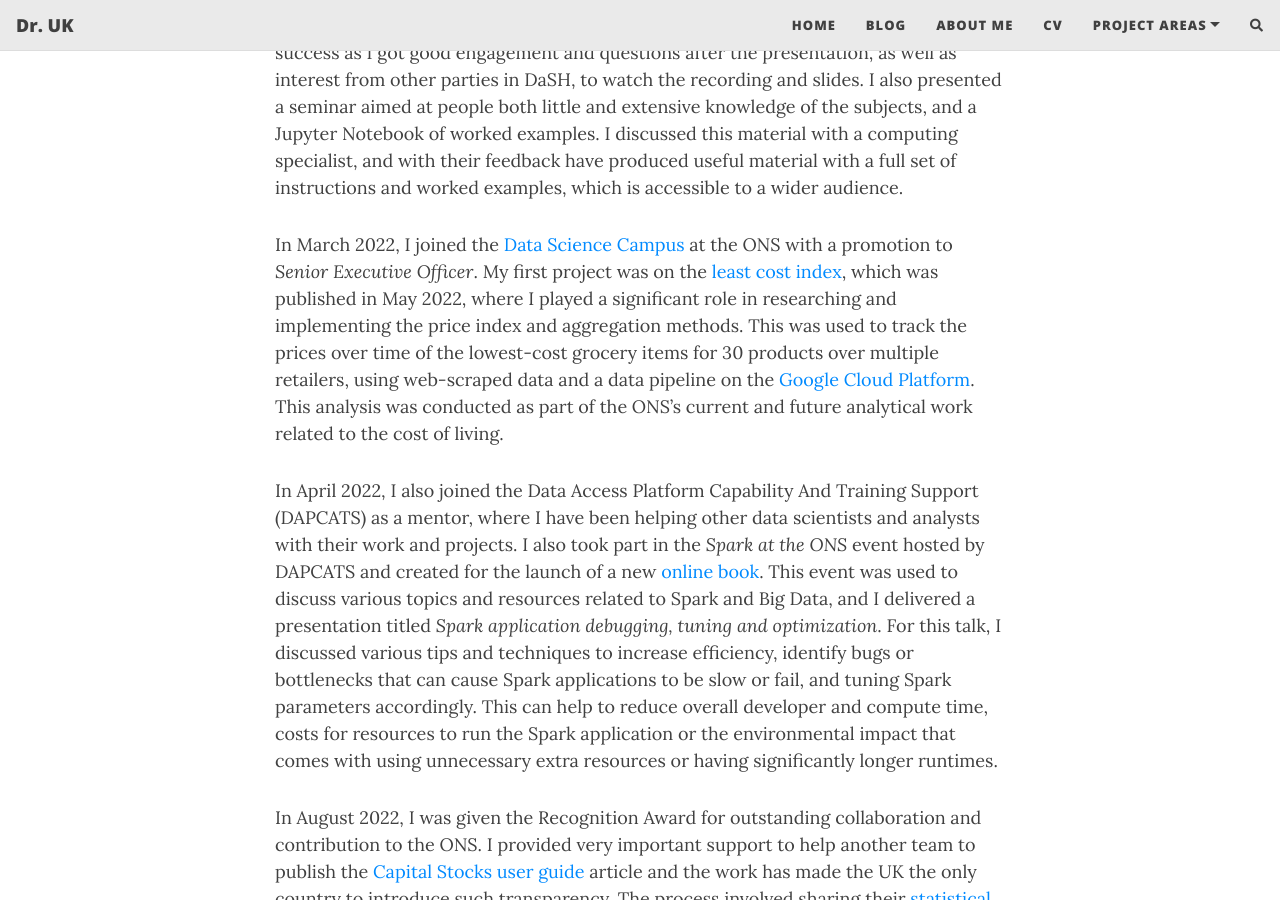
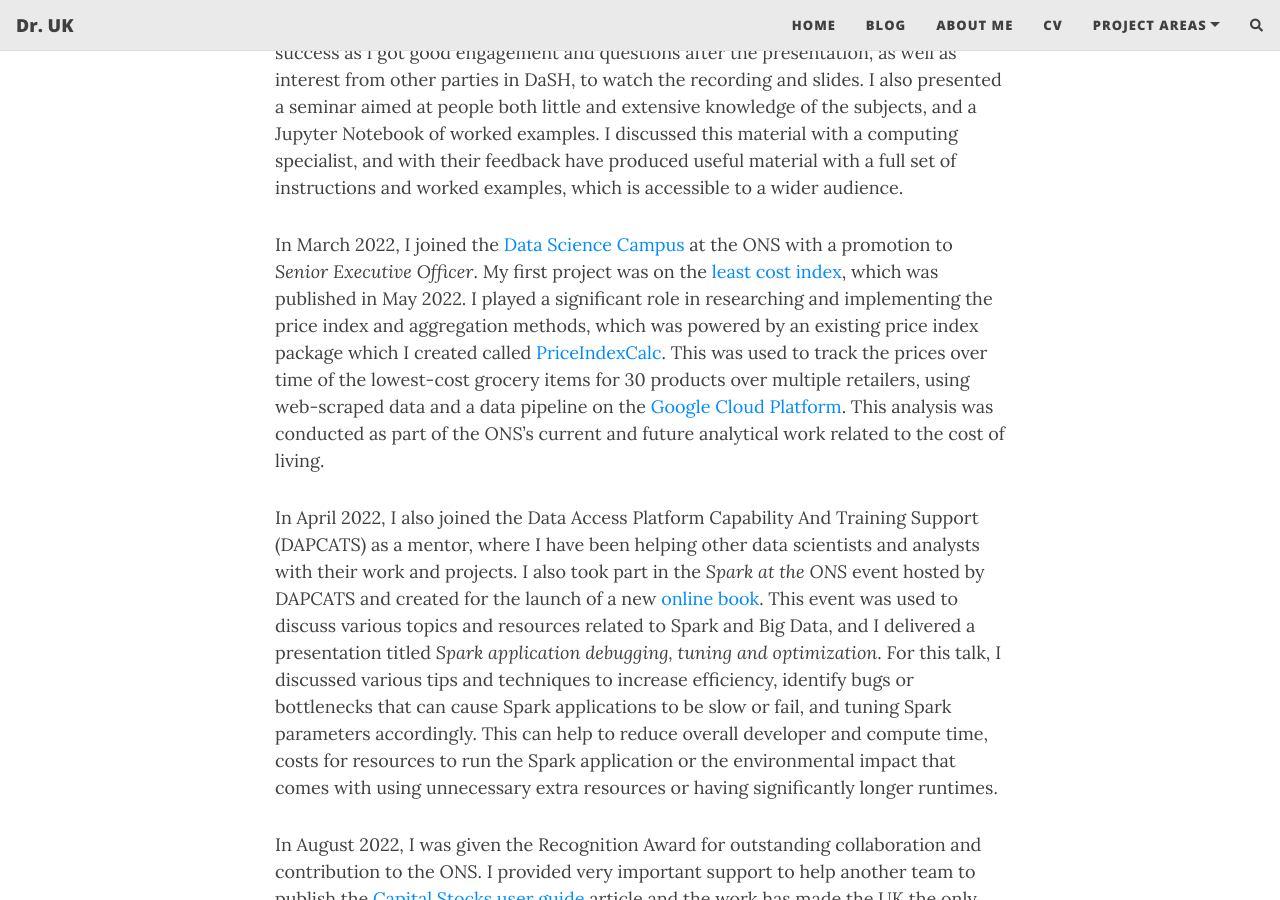
Before and after one commit to drrobotk/drrobotk.github.io, a Jekyll site: the page built from aboutme.md, in a window 1280 px wide and 900 px high, scrolled down 2798 px. Built offline with Jekyll 4.4.1, drawn with Linux system fonts in a browser that asks for light colours; nearby versions of some CDN libraries; formulas are drawn with MathJax 3; comment, search, counter and statistics services are not loaded.

Commit message:
Update aboutme.md

```diff
--- a/aboutme.md
+++ b/aboutme.md
@@ -30,7 +30,7 @@
 
 After working closely with methodology on index numbers, I was invited to join the [Index Numbers Expert Group](https://gss.civilservice.gov.uk/guidance/methodology/information-on-specific-methods/#index-numbers) (INEG) and the [Data Science and High-performance computing](https://gss.civilservice.gov.uk/guidance/methodology/information-on-specific-methods/#data-science-and-high-performance-computing) (DaSH) expert group. I also delivered a presentation in a seminar to my team and deparment, to introduce the concept of Pandas UDFs. This turned out to be a success as I got good engagement and questions after the presentation, as well as interest from other parties in DaSH, to watch the recording and slides. I also presented a seminar aimed at people both little and extensive knowledge of the subjects, and a Jupyter Notebook of worked examples. I discussed this material with a computing specialist, and with their feedback have produced useful material with a full set of instructions and worked examples, which is accessible to a wider audience.
 
-In March 2022, I joined the [Data Science Campus](https://datasciencecampus.ons.gov.uk/) at the ONS with a promotion to *Senior Executive Officer*. My first project was on the [least cost index](https://www.ons.gov.uk/economy/inflationandpriceindices/articles/trackingthelowestcostgroceryitemsukexperimentalanalysis/april2021toapril2022), which was published in May 2022, where I played a significant role in researching and implementing the price index and aggregation methods. This was used to track the prices over time of the lowest-cost grocery items for 30 products over multiple retailers, using web-scraped data and a data pipeline on the [Google Cloud Platform](https://cloud.google.com/). This analysis was conducted as part of the ONS's current and future analytical work related to the cost of living.
+In March 2022, I joined the [Data Science Campus](https://datasciencecampus.ons.gov.uk/) at the ONS with a promotion to *Senior Executive Officer*. My first project was on the [least cost index](https://www.ons.gov.uk/economy/inflationandpriceindices/articles/trackingthelowestcostgroceryitemsukexperimentalanalysis/april2021toapril2022), which was published in May 2022. I played a significant role in researching and implementing the price index and aggregation methods, which was powered by an existing price index package which I created called [PriceIndexCalc](https://pypi.org/project/PriceIndexCalc/). This was used to track the prices over time of the lowest-cost grocery items for 30 products over multiple retailers, using web-scraped data and a data pipeline on the [Google Cloud Platform](https://cloud.google.com/). This analysis was conducted as part of the ONS's current and future analytical work related to the cost of living.
 
 In April 2022, I also joined the Data Access Platform Capability And Training Support (DAPCATS) as a mentor, where I have been helping other data scientists and analysts with their work and projects. I also took part in the *Spark at the ONS* event hosted by DAPCATS and created for the launch of a new [online book](https://best-practice-and-impact.github.io/ons-spark/intro.html). This event was used to discuss various topics and resources related to Spark and Big Data, and I delivered a presentation titled *Spark application debugging, tuning and optimization*. For this talk, I discussed various tips and techniques to increase efficiency, identify bugs or bottlenecks that can cause Spark applications to be slow or fail, and tuning Spark parameters accordingly. This can help to reduce overall developer and compute time, costs for resources to run the Spark application or the environmental impact that comes with using unnecessary extra resources or having significantly longer runtimes.
 
```
